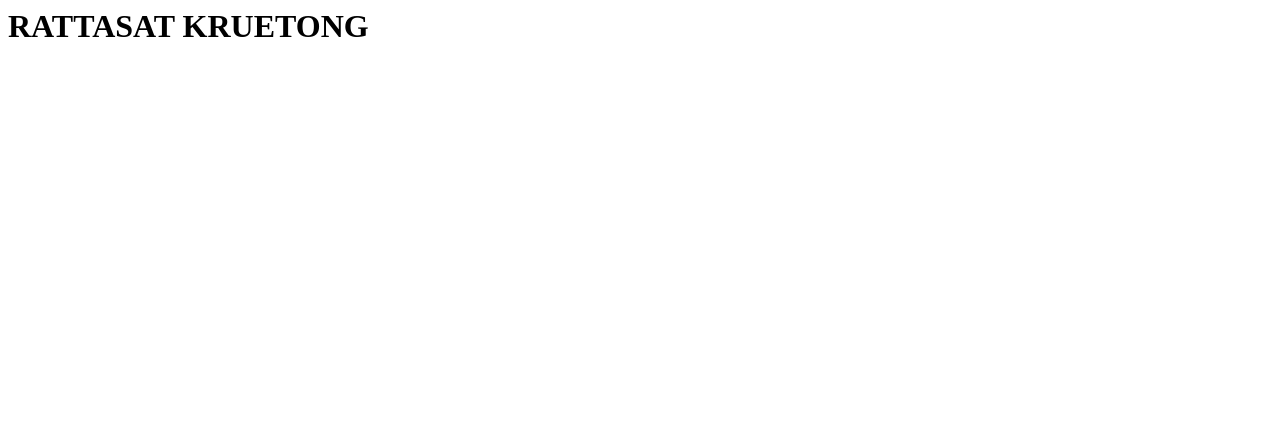
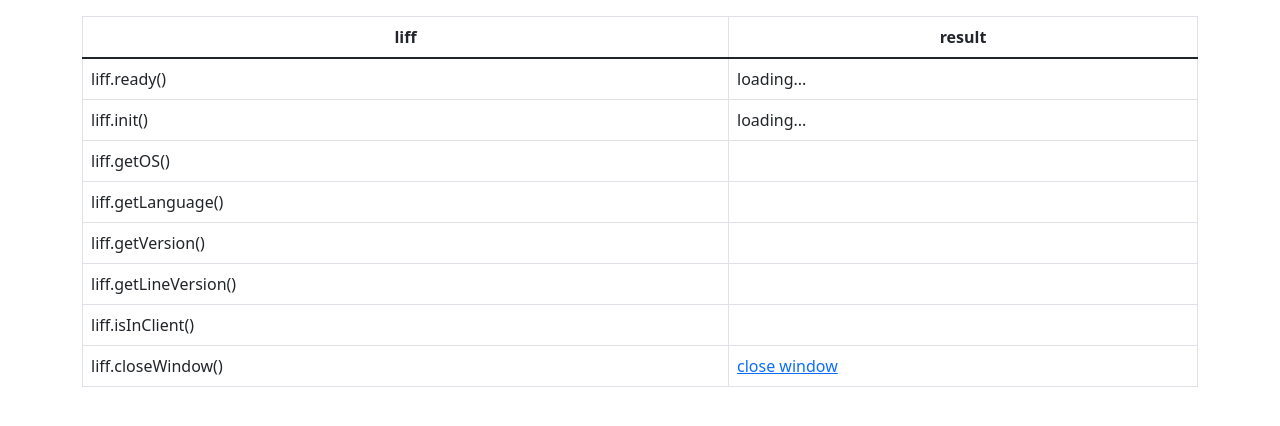
Before and after one commit to rattasat/liff-play, a plain HTML site: page index.html in a window 1280 px wide. Drawn offline with nearby package versions, Linux system fonts and the light colour scheme; a script that the page names is missing.

Commit message:
add html and script

```diff
--- a/index.html
+++ b/index.html
@@ -1 +1,71 @@
-<h1>RATTASAT KRUETONG</h1>
+<!DOCTYPE html>
+<html>
+
+<head>
+  <meta charset='utf-8'>
+  <meta name='viewport' content='width=device-width, initial-scale=1'>
+  <title>BRIGHT | LIFF-PLAY</title>
+  <link href='https://cdn.jsdelivr.net/npm/bootstrap@5.1.3/dist/css/bootstrap.min.css' rel='stylesheet'
+    integrity='sha384-1BmE4kWBq78iYhFldvKuhfTAU6auU8tT94WrHftjDbrCEXSU1oBoqyl2QvZ6jIW3' crossorigin='anonymous'>
+</head>
+
+<body>
+  <div class='container pt-3'>
+    <div class='table-responsi'>
+      <table class='table table-bordered'>
+        <thead>
+          <tr>
+            <th class='text-center'>
+              liff
+            </th>
+            <th class='text-center'>
+              result
+            </th>
+          </tr>
+        </thead>
+        <tbody>
+          <tr>
+            <td>liff.ready()</td>
+            <td id='result-liff-ready'>loading...</td>
+          </tr>
+          <tr>
+            <td>liff.init()</td>
+            <td id='result-liff-init'>loading...</td>
+          </tr>
+          <tr>
+            <td>liff.getOS()</td>
+            <td id='result-liff-get-os'></td>
+          </tr>
+          <tr>
+            <td>liff.getLanguage()</td>
+            <td id='result-liff-get-language'></td>
+          </tr>
+          <tr>
+            <td>liff.getVersion()</td>
+            <td id='result-liff-get-version'></td>
+          </tr>
+          <tr>
+            <td>liff.getLineVersion()</td>
+            <td id='result-liff-get-line-version'></td>
+          </tr>
+          <tr>
+            <td>liff.isInClient()</td>
+            <td id='result-liff-is-in-client'></td>
+          </tr>
+          <tr>
+            <td>liff.closeWindow()</td>
+            <td>
+              <a href='#' onclick='onClickCloseWindow()'>close window</a>
+            </td>
+          </tr>
+        </tbody>
+      </table>
+    </div>
+  </div>
+
+
+  <script src='https://static.line-scdn.net/liff/edge/2/sdk.js'></script>
+  <script src='script.js'></script>
+</body>
+
+</html>
--- /dev/null
+++ b/script.js
@@ -0,0 +1,25 @@
+liff.ready.then(() => {
+  document.getElementById('result-liff-ready').innerHTML = 'ready';
+});
+
+liff
+  .init({
+    liffId: 'YOUR LIFF ID'
+  })
+  .then(() => {
+    document.getElementById('result-liff-init').innerHTML = 'success';
+  })
+  .catch((err) => {
+    document.getElementById('result-liff-init').innerHTML = `fail: ${err}`;
+  });
+
+
+document.getElementById('result-liff-get-os').innerHTML = liff.getOS();
+document.getElementById('result-liff-get-language').innerHTML = liff.getLanguage();
+document.getElementById('result-liff-get-version').innerHTML = liff.getVersion();
+document.getElementById('result-liff-get-line-version').innerHTML = liff.getLineVersion() == null ? 'null (external browser)' : liff.getLineVersion();
+document.getElementById('result-liff-is-in-client').innerHTML = liff.isInClient();
+
+function onClickCloseWindow() {
+  liff.closeWindow();
+}
```
Also changed, not shown: 1 other file.
